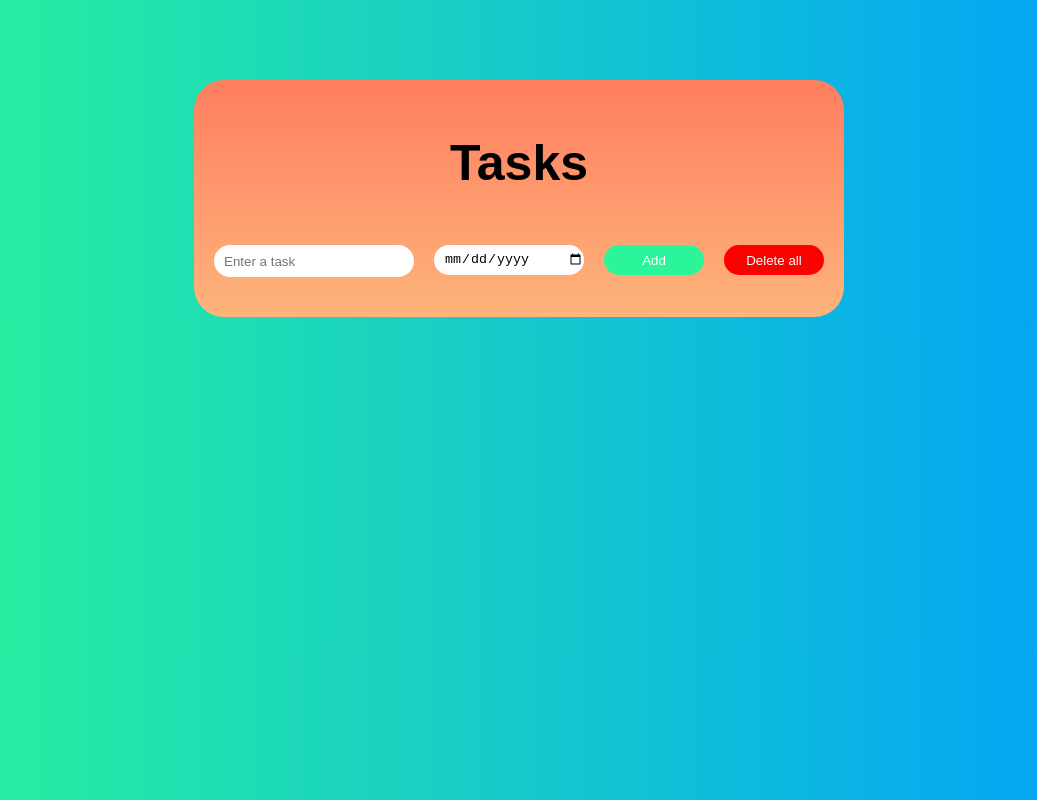
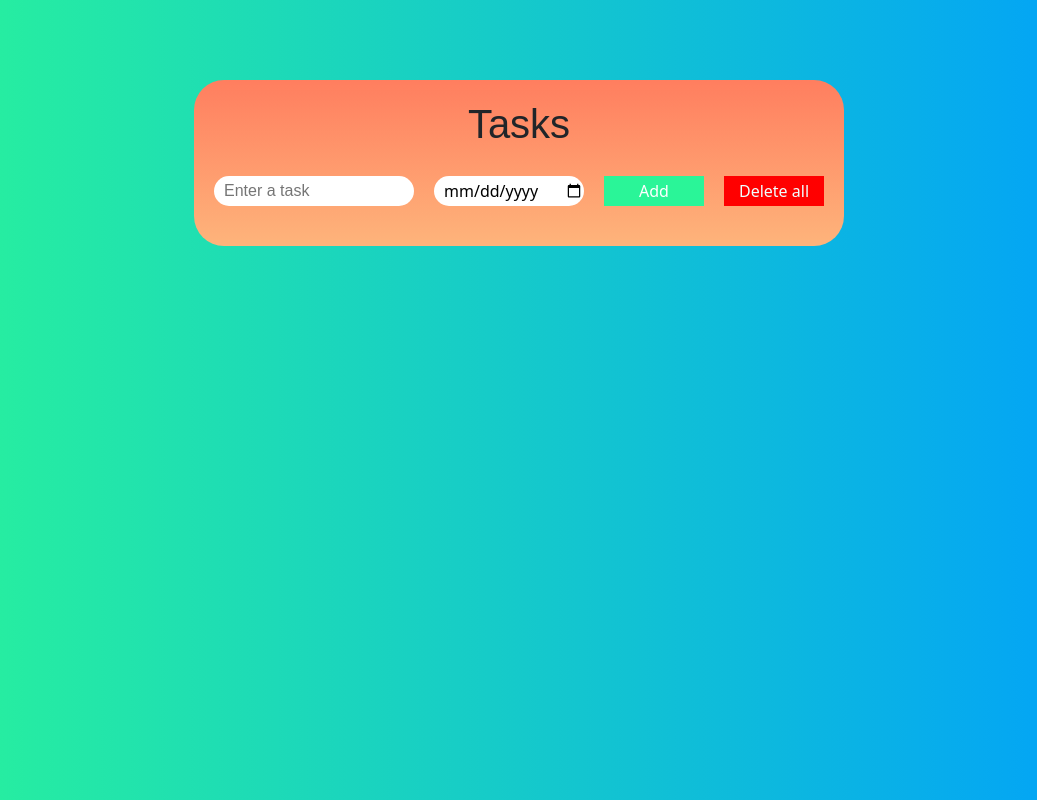
Before and after one commit to Makky101/Task-Manager, a plain HTML site: page index.html in a window 1280 px wide. Shown: the whole page, without its empty margins (121-1158 px from the left). Drawn offline with nearby package versions, Linux system fonts and the light colour scheme.

Commit message:
Integrate Bootstrap and update HTML structure
Added Bootstrap CSS for styling and updated HTML structure.

```diff
--- a/index.html
+++ b/index.html
@@ -1,10 +1,11 @@
 <!DOCTYPE html>
-<html lang="en">
+<html lang="en" data-bs-theme="light">
     <head>
         <meta charset="UTF-8">
         <meta name="viewport" content="width=device-width, initial-scale=1.0">
         <title>Task Manager</title>
         <link rel="stylesheet" href="./style.css"/>
+        <link href="https://cdn.jsdelivr.net/npm/bootstrap@5.3.8/dist/css/bootstrap.min.css" rel="stylesheet" integrity="sha384-sRIl4kxILFvY47J16cr9ZwB07vP4J8+LH7qKQnuqkuIAvNWLzeN8tE5YBujZqJLB" crossorigin="anonymous">
     </head>
     <body>
         <div class="huh">
```
